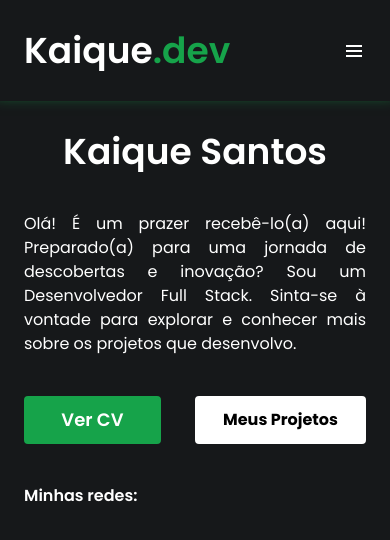
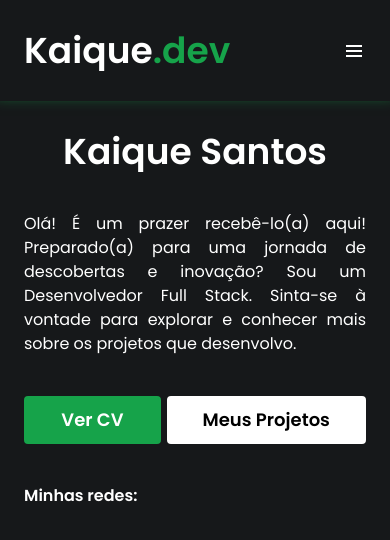
Before and after one commit to KJSS3012/portfolio, a React (Create React App) app: page / in a window 390 px wide. Shown: the top 540 px of the page. Built offline with nearby package versions, Linux system fonts and the light colour scheme.

Commit message:
section-initial 1.2

```diff
--- a/src/components/Buttons/WhiteButton/index.js
+++ b/src/components/Buttons/WhiteButton/index.js
@@ -3,7 +3,7 @@ import React from "react";
 function WhiteButton(props) {
   return (
     <a
-      className="w-3/6 md:w-2/5 flex items-center justify-center text-black bg-white border-2 border-white px-6 md:px-8 py-2 md:py-4 rounded hover:text-white hover:bg-transparent text-base lg:text-lg font-bold lg:font-semibold duration-300"
+      className="w-7/12 md:w-2/5 flex items-center justify-center text-black bg-white border-2 border-white px-6 md:px-8 py-2 md:py-4 rounded hover:text-white hover:bg-transparent text-lg font-semibold duration-300"
       href={props.href}
     >
       {props.title}
```
